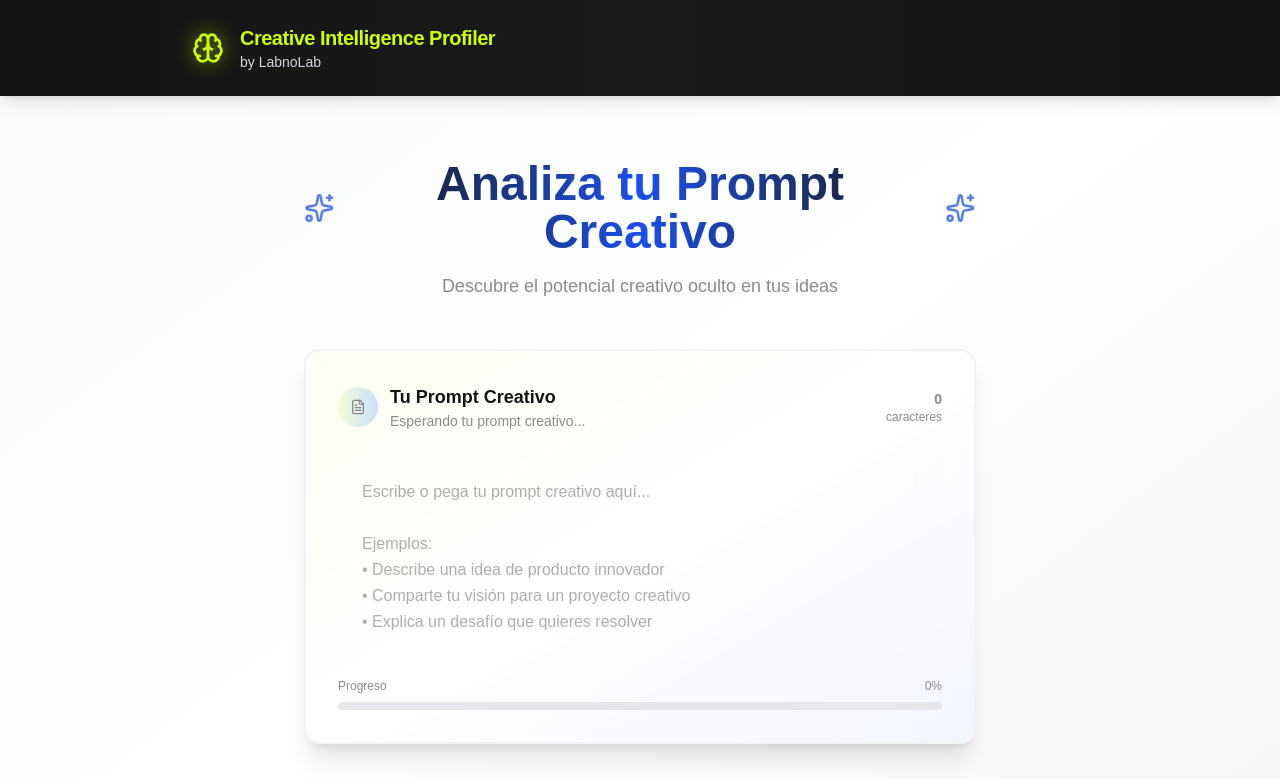
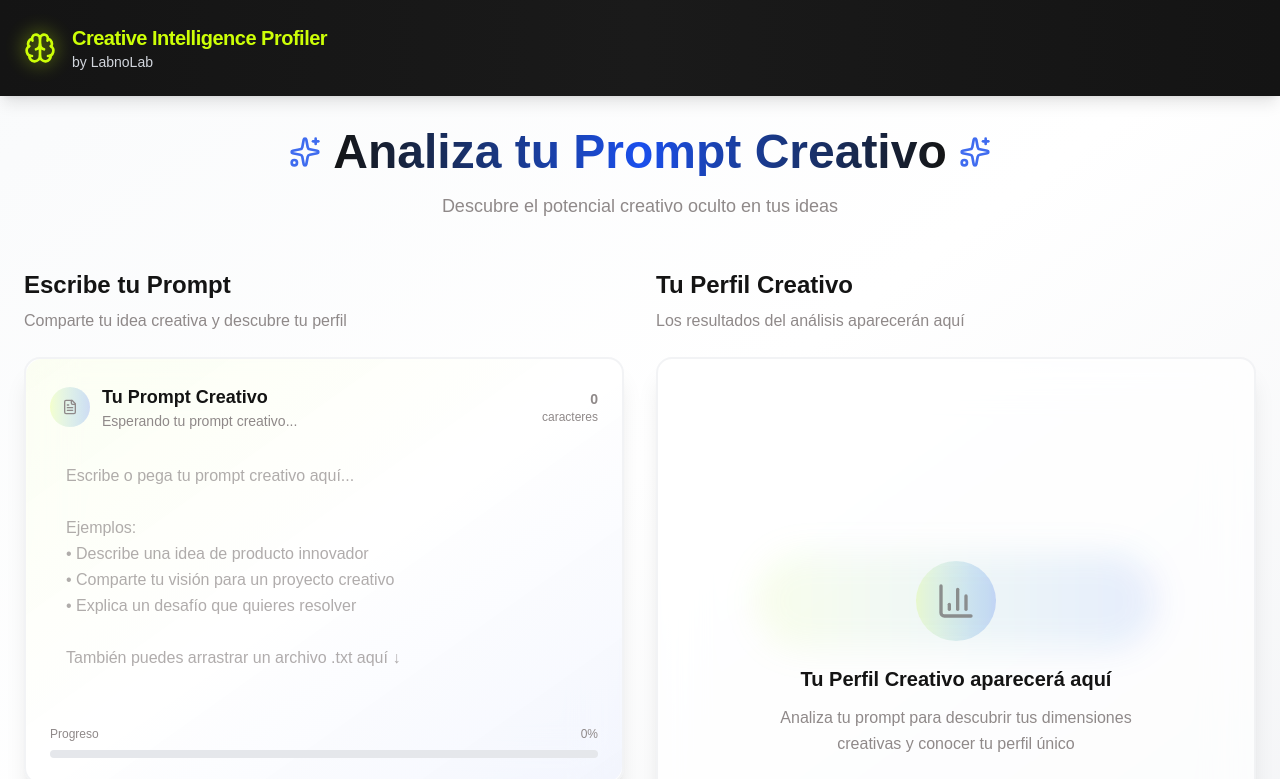
Before and after one commit to LabnoLab/estudio-creatibo-labnolab, a Next.js app: page / in a window 1280 px wide. Shown: the top 779 px of the page. Built offline with nearby package versions, Linux system fonts and the light colour scheme.

Commit message:
v0.6: Layout de dos columnas - prompt izquierda, análisis derecha

```diff
--- a/src/app/page.tsx
+++ b/src/app/page.tsx
@@ -1,6 +1,6 @@
 "use client";
 
-import { Brain, Sparkles, Zap, Upload, FileText, Loader2 } from "lucide-react";
+import { Brain, Sparkles, Zap, Upload, FileText, Loader2, BarChart3 } from "lucide-react";
 import { useState, useRef, DragEvent, ChangeEvent } from "react";
 
 interface AnalysisResult {
@@ -121,7 +121,7 @@ export default function Home() {
     <div className="min-h-screen bg-gradient-to-br from-gray-50 via-white to-gray-100">
       {/* Header Moderno con Gradiente */}
       <header className="bg-gradient-to-r from-[#141414] via-[#1a1a1a] to-[#141414] px-6 py-6 shadow-lg">
-        <div className="max-w-4xl mx-auto">
+        <div className="max-w-7xl mx-auto">
           <div className="flex items-center space-x-4 group">
             <div className="relative">
               <Brain className="h-8 w-8 text-[#cdff07] group-hover:scale-110 transition-transform duration-300" />
@@ -137,12 +137,11 @@ export default function Home() {
         </div>
       </header>
 
-      {/* Área Principal con Centrado Elegante */}
-      <main className="max-w-4xl mx-auto px-6 py-16 flex items-center justify-center min-h-[calc(100vh-120px)]">
-        <div className="w-full max-w-2xl space-y-12">
+      {/* Área Principal con Layout de Dos Columnas */}
+      <main className="max-w-7xl mx-auto px-6 py-8">
 
-          {/* Título Principal con Jerarquía Visual */}
-          <div className="text-center space-y-4">
+        {/* Título Principal */}
+        <div className="text-center space-y-4 mb-12">
           <div className="flex items-center justify-center space-x-3 mb-4">
             <Sparkles className="h-8 w-8 text-[#1a4fed] animate-pulse" />
             <h2 className="text-4xl md:text-5xl font-bold bg-gradient-to-r from-[#141414] via-[#1a4fed] to-[#141414] bg-clip-text text-transparent">
@@ -152,6 +151,20 @@ export default function Home() {
           </div>
           <p className="text-lg text-[#8f8989] font-medium max-w-lg mx-auto leading-relaxed">
             Descubre el potencial creativo oculto en tus ideas
+          </p>
+        </div>
+
+        {/* Layout de Dos Columnas */}
+        <div className="grid grid-cols-1 lg:grid-cols-2 gap-8 min-h-[600px]">
+
+          {/* COLUMNA IZQUIERDA - Área de Prompt */}
+          <div className="space-y-6">
+            <div className="text-center lg:text-left">
+              <h3 className="text-2xl font-bold text-[#141414] mb-2">
+                Escribe tu Prompt
+              </h3>
+              <p className="text-[#8f8989]">
+                Comparte tu idea creativa y descubre tu perfil
               </p>
             </div>
 
@@ -170,16 +183,16 @@ export default function Home() {
                 <div className="absolute inset-0 bg-gradient-to-br from-[#cdff07]/5 via-transparent to-[#1a4fed]/5 rounded-2xl"></div>
 
                 {/* Contenido del área de prompt */}
-              <div className="relative z-10 p-8">
+                <div className="relative z-10 p-6">
 
                   {/* Header del área de prompt */}
-                <div className="flex items-center justify-between mb-6">
+                  <div className="flex items-center justify-between mb-4">
                     <div className="flex items-center space-x-3">
                       <div className="h-10 w-10 rounded-full bg-gradient-to-r from-[#cdff07]/20 to-[#1a4fed]/20 flex items-center justify-center">
                         {getStatusIcon()}
                       </div>
                       <div>
-                      <h3 className="text-lg font-semibold text-[#141414]">Tu Prompt Creativo</h3>
+                        <h4 className="text-lg font-semibold text-[#141414]">Tu Prompt Creativo</h4>
                         <p className="text-sm text-[#8f8989]">{getStatusText()}</p>
                       </div>
                     </div>
@@ -210,10 +223,9 @@ Ejemplos:
 • Explica un desafío que quieres resolver
 
 También puedes arrastrar un archivo .txt aquí ↓"
-                    className={`w-full h-48 p-6 bg-transparent border-0 resize-none focus:outline-none text-[#141414] placeholder-[#8f8989]/70 text-base leading-relaxed ${
+                      className={`w-full h-64 p-4 bg-transparent border-0 resize-none focus:outline-none text-[#141414] placeholder-[#8f8989]/70 text-base leading-relaxed ${
                         isAnalyzing ? 'opacity-50 cursor-not-allowed' : ''
                       }`}
-                    style={{ minHeight: '200px' }}
                     />
 
                     {/* Overlay de drag & drop */}
@@ -250,12 +262,12 @@ También puedes arrastrar un archivo .txt aquí ↓"
               </div>
             </div>
 
-          {/* Botón Moderno con Estados */}
-          <div className="text-center space-y-4">
+            {/* Botón Analizar */}
+            <div className="space-y-4">
               <button
                 onClick={handleAnalyze}
                 disabled={!isValidPrompt || isAnalyzing}
-              className={`relative inline-flex items-center justify-center px-12 py-4 text-lg font-semibold rounded-xl shadow-lg overflow-hidden group transition-all duration-300 ${
+                className={`w-full relative inline-flex items-center justify-center px-8 py-4 text-lg font-semibold rounded-xl shadow-lg overflow-hidden group transition-all duration-300 ${
                   isValidPrompt && !isAnalyzing
                     ? 'bg-gradient-to-r from-[#cdff07] to-[#b8e600] text-[#141414] hover:shadow-xl hover:-translate-y-1 cursor-pointer'
                     : 'bg-gradient-to-r from-gray-300 to-gray-400 text-gray-600 cursor-not-allowed'
@@ -284,7 +296,7 @@ También puedes arrastrar un archivo .txt aquí ↓"
                 )}
               </button>
 
-            <p className="text-sm text-[#8f8989] font-medium">
+              <p className="text-sm text-[#8f8989] font-medium text-center">
                 {error ? (
                   <span className="text-red-500">{error}</span>
                 ) : isAnalyzing ? (
@@ -295,23 +307,43 @@ También puedes arrastrar un archivo .txt aquí ↓"
                   'Escribe al menos 50 caracteres para continuar'
                 )}
               </p>
+            </div>
+          </div>
 
-            {/* Mostrar resultado del análisis */}
-            {analysisResult && (
-              <div className="mt-8 space-y-6">
-                <div className="bg-white/80 backdrop-blur-lg rounded-2xl p-8 shadow-xl border border-gray-200/50">
-                  <h3 className="text-2xl font-bold text-[#141414] mb-6 text-center">
+          {/* COLUMNA DERECHA - Área de Resultados */}
+          <div className="space-y-6">
+            <div className="text-center lg:text-left">
+              <h3 className="text-2xl font-bold text-[#141414] mb-2">
                 Tu Perfil Creativo
               </h3>
+              <p className="text-[#8f8989]">
+                Los resultados del análisis aparecerán aquí
+              </p>
+            </div>
+
+            {/* Card de Resultados */}
+            <div className="h-full min-h-[500px]">
+              {analysisResult ? (
+                /* Mostrar Resultados */
+                <div className="bg-white/80 backdrop-blur-lg rounded-2xl p-8 shadow-xl border border-gray-200/50 h-full">
+                  <div className="flex items-center space-x-3 mb-6">
+                    <div className="h-12 w-12 rounded-full bg-gradient-to-r from-[#cdff07]/20 to-[#1a4fed]/20 flex items-center justify-center">
+                      <BarChart3 className="h-6 w-6 text-[#1a4fed]" />
+                    </div>
+                    <div>
+                      <h4 className="text-xl font-bold text-[#141414]">Análisis Completado</h4>
+                      <p className="text-sm text-[#8f8989]">Tus dimensiones creativas principales</p>
+                    </div>
+                  </div>
 
                   {/* Top Dimensiones */}
-                  <div className="space-y-4">
+                  <div className="space-y-6">
                     {analysisResult.topDimensions.map((dimension, index) => (
-                      <div key={dimension.name} className="space-y-2">
+                      <div key={dimension.name} className="space-y-3">
                         <div className="flex items-center justify-between">
-                          <h4 className="font-semibold text-[#141414] text-lg">
+                          <h5 className="font-semibold text-[#141414] text-lg">
                             {dimension.label}
-                          </h4>
+                          </h5>
                           <span className="text-[#1a4fed] font-bold text-xl">
                             {dimension.percentage}%
                           </span>
@@ -322,15 +354,43 @@ También puedes arrastrar un archivo .txt aquí ↓"
                             style={{ width: `${dimension.percentage}%` }}
                           ></div>
                         </div>
-                        <p className="text-sm text-[#8f8989] italic">
+                        <p className="text-sm text-[#8f8989] italic leading-relaxed">
                           {dimension.reasoning}
                         </p>
                       </div>
                     ))}
                   </div>
                 </div>
+              ) : (
+                /* Placeholder Estado Inicial */
+                <div className="bg-white/70 backdrop-blur-xl border-2 border-gray-200/50 rounded-2xl shadow-xl h-full flex items-center justify-center">
+                  <div className="text-center space-y-6 p-8">
+                    <div className="relative">
+                      <div className="h-20 w-20 rounded-full bg-gradient-to-r from-[#cdff07]/20 to-[#1a4fed]/20 flex items-center justify-center mx-auto mb-4">
+                        <BarChart3 className="h-10 w-10 text-[#8f8989]" />
+                      </div>
+                      <div className="absolute -inset-2 bg-gradient-to-r from-[#cdff07]/10 to-[#1a4fed]/10 rounded-full blur-lg"></div>
+                    </div>
+
+                    <div className="space-y-3">
+                      <h4 className="text-xl font-semibold text-[#141414]">
+                        Tu Perfil Creativo aparecerá aquí
+                      </h4>
+                      <p className="text-[#8f8989] leading-relaxed max-w-sm mx-auto">
+                        Analiza tu prompt para descubrir tus dimensiones creativas y conocer tu perfil único
+                      </p>
+                    </div>
+
+                    {/* Elementos decorativos */}
+                    <div className="flex items-center justify-center space-x-2 opacity-50">
+                      <div className="h-2 w-2 rounded-full bg-[#cdff07]"></div>
+                      <div className="h-2 w-8 rounded-full bg-gradient-to-r from-[#cdff07] to-[#1a4fed]"></div>
+                      <div className="h-2 w-2 rounded-full bg-[#1a4fed]"></div>
+                    </div>
+                  </div>
                 </div>
               )}
+            </div>
           </div>
 
         </div>
```
Lines whose indentation alone changed are shown as unchanged.
